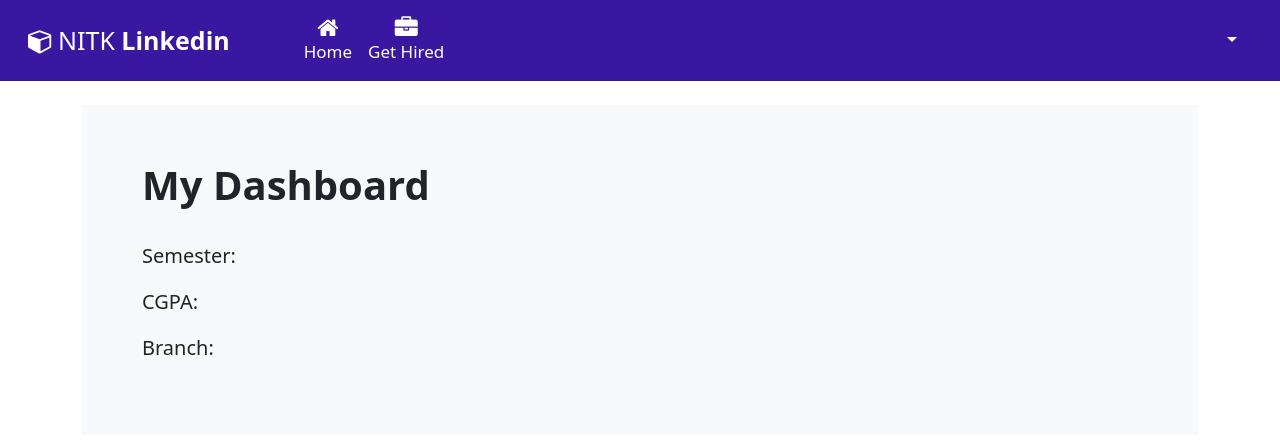
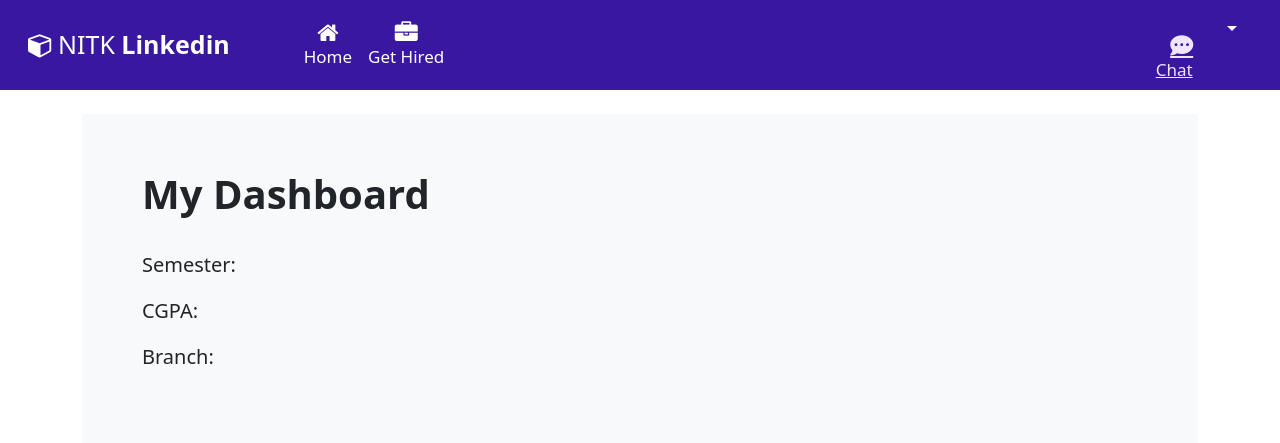
Before and after one commit to swetha-thomas/TRINIT_594092-UG4YL739_DEV01, a Django app: template myapp/ngo/templates/ngo/ngo_home.html in a window 1280 px wide. Shown: the top 443 px of the page. Run offline with Django 4.2, Linux system fonts and the light colour scheme; the template is opened without the code that fills it, so the values that code supplies are empty; some libraries are stand-ins or nearby versions.

Commit message:
chat button

```diff
--- a/myapp/ngo/templates/ngo/ngo_home.html
+++ b/myapp/ngo/templates/ngo/ngo_home.html
@@ -10,6 +10,7 @@
       rel="stylesheet"
       href="https://fonts.googleapis.com/icon?family=Material+Icons"
     />
+    <script src='https://kit.fontawesome.com/a076d05399.js' crossorigin='anonymous'></script>
     <link
       href="https://cdn.jsdelivr.net/npm/bootstrap@5.1.3/dist/css/bootstrap.min.css"
       rel="stylesheet"
@@ -66,6 +67,10 @@
           class="collapse navbar-collapse justify-content-end"
         >
           <ul class="nav">
+            <li>
+                <a href="#">
+                    <i class="fas fa-comment-dots"></i>Chat</a>
+            </li>
             <li class="nav-item dropdown active">
               <a
                 class="nav-link dropdown-toggle"
@@ -77,6 +82,7 @@
               >
                 {{ orgName }}<b class="caret"></b>
               </a>
+
               <ul class="dropdown-menu" aria-labelledby="navbarDropdown">
                 <li>
                   <a
```
